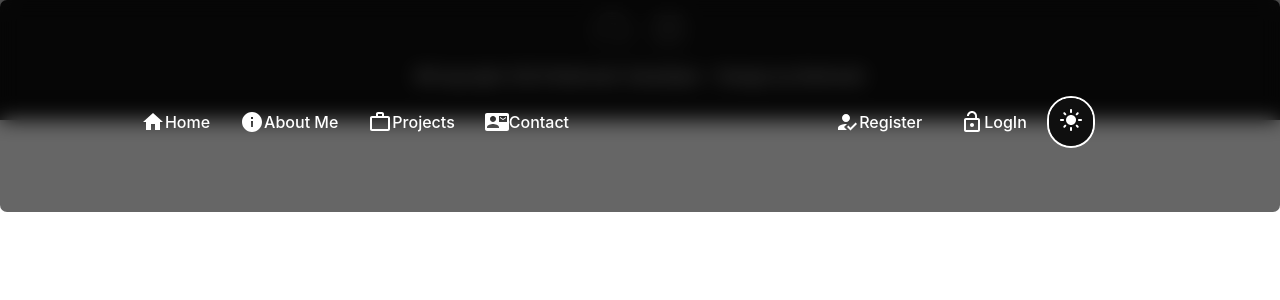
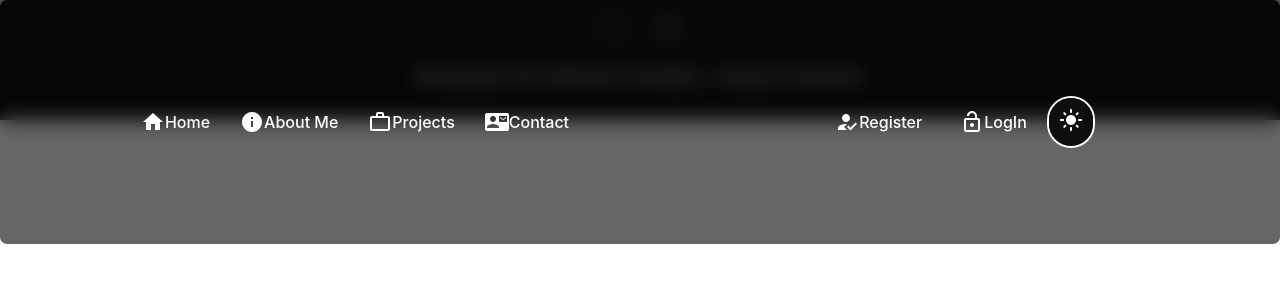
Before and after one commit to xaruFushigi/MainPage, a React (Create React App) app: page / in a window 1280 px wide. Shown: the top 300 px of the page. Built offline with nearby package versions, Linux system fonts and the light colour scheme; no server answers.

Commit message:
Update Navbar.css

```diff
--- a/src/components/Navbar/Navbar.css
+++ b/src/components/Navbar/Navbar.css
@@ -164,7 +164,6 @@
   .navigation__list-container-left-side,
   .navigation__list-container-right-side {
     display: none;
-    height: 192px;
   }
 
   /* Modify other styles as needed */
@@ -174,7 +173,7 @@
     grid-template-rows: repeat(4, 1fr);
     grid-template-columns: 0fr;
     width: 100%;
-    height: 192px;
+    height: 240px;
     padding: 0 0;
     list-style: none;
     /* Additional styles for mobile view */
```
